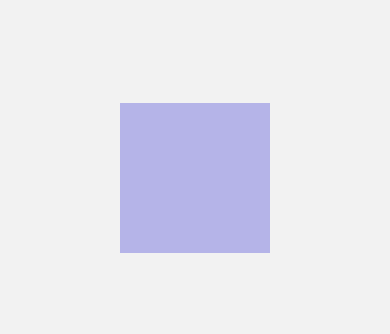
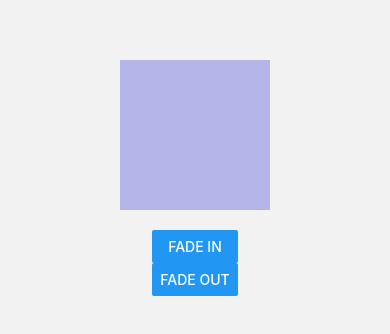
Before and after one commit to alberto8812/Components--Reac-Native, a React Native app: screen /Animation101Screen in a window 390 px wide. Shown: the part 244-578 px from the top of the page. Built offline with nearby package versions, Linux system fonts and the light colour scheme.

Commit message:
use animation timing

```diff
--- a/src/screens/Animation101Screen.tsx
+++ b/src/screens/Animation101Screen.tsx
@@ -1,14 +1,49 @@
 import React, { useRef, useState } from 'react'
-import { Animated, StyleSheet, View } from 'react-native'
+import { Animated, Button, StyleSheet, View } from 'react-native'
 
 
 export const Animation101Screen = () => {
 
 const opacity = useRef(new Animated.Value(0.4)).current;// value maneja un solo valor , x y y  manejar dos valores
 
-  return (
+const fadeIn=()=>{
+  Animated.timing(
+    opacity,
+    {
+      toValue:1,//valor a que necesito que llegue el valor
+      duration:300,//duraacion
+      useNativeDriver:true,// animacion acelerada por hardware
+    }
+
+  ).start();// realiza una animacion acorde aun tiempo debe ser de animated value
+}
+
+const fadeOut=()=>{
+  Animated.timing(
+    opacity,
+    {
+      toValue:0.4,
+      duration:300,
+      useNativeDriver:true
+    }
+  ).start();
+}
+
+return (
     <View style={styles.container}>
-        <Animated.View style={{...styles.purpleBox,opacity:opacity}}/>
+        <Animated.View style={{...styles.purpleBox,opacity:opacity,marginBottom:20}}/>
+       <View
+       style={{}}
+       >
+        <Button
+        title='Fade IN'
+        onPress={fadeIn}
+        />
+        <Button
+        title='Fade out'
+        onPress={fadeOut}
+        />
+       </View>
     </View>
   )
 }
```
